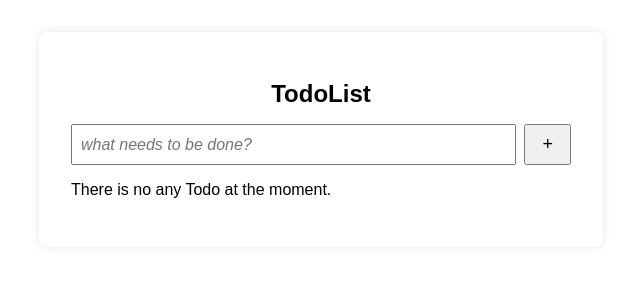
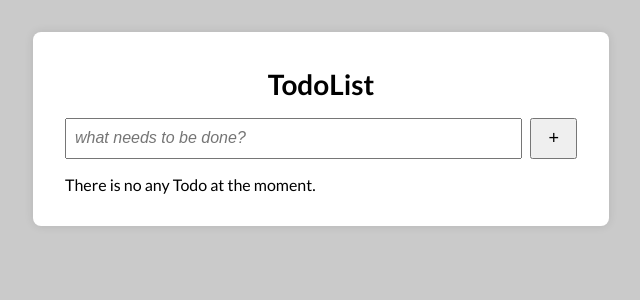
Before and after one commit to AtanasBondzhakov/todo-list, a React (Vite) app in the folder todo-list/: page / in a window 1280 px wide. Shown: the top 300 px of the page, without its empty margins (319-959 px from the left). Built offline with nearby package versions, Linux system fonts and the light colour scheme.

Commit message:
Update styles

```diff
--- a/todo-list/index.html
+++ b/todo-list/index.html
@@ -1,13 +1,21 @@
 <!doctype html>
 <html lang="en">
+
 <head>
   <meta charset="UTF-8" />
+  <link rel="preconnect" href="https://fonts.googleapis.com">
+  <link rel="preconnect" href="https://fonts.gstatic.com" crossorigin>
+  <link
+    href="https://fonts.googleapis.com/css2?family=Lato:ital,wght@0,100;0,300;0,400;0,700;0,900;1,100;1,300;1,400;1,700;1,900&display=swap"
+    rel="stylesheet">
   <link rel="icon" type="image/svg+xml" href="/vite.svg" />
   <meta name="viewport" content="width=device-width, initial-scale=1.0" />
   <title>Todo List</title>
 </head>
+
 <body>
   <div id="root"></div>
   <script type="module" src="/src/main.jsx"></script>
 </body>
+
 </html>
--- a/todo-list/src/components/TodoListItem.jsx
+++ b/todo-list/src/components/TodoListItem.jsx
@@ -10,13 +10,13 @@
     onEdit
 }) {
     return (
-        <li className='todoItem'>
+        <li className={isCompleted ? 'todoItem completed' : 'todoItem'}>
             <input
                 type="checkbox"
                 checked={isCompleted}
                 onChange={() => onToggle(id)}
             />
-            <span className={isCompleted ? 'todoText completed' : 'todoText'} >
+            <span className='todoText'>
                 {text}
             </span>
             <button className='iconButton' onClick={() => onEdit(id)}><TiPencil /></button>
--- a/todo-list/src/index.css
+++ b/todo-list/src/index.css
@@ -1,37 +1,48 @@
+body {
+  margin: 0;
+  padding: 0;
+  font-family:'Lato', sans-serif;
+  box-sizing: border-box;
+  background-color: #cacaca;
+}
+
 .container {
   background: #fff;
-  padding: 2rem;
-  max-width: 500px;
-  margin: 2rem auto;
-  border-radius: 8px;
+  padding: 1em 2em;
+  max-width: 40%;
+  margin: 2em auto;
+  border-radius: 0.5em;
   box-shadow: 0 0 10px rgba(0,0,0,0.1);
-  font-family: sans-serif;
 }
 
 .title {
   text-align: center;
   font-weight: bold;
-  font-size: 24px;
-  margin-bottom: 1rem;
+  font-size: 1.75em;
+  margin-bottom: 0.6em;
 }
 
 .todoList {
+  display: flex;
+  flex-direction: column;
   list-style: none;
   padding: 0;
-  margin-top: 1rem;
+  margin: 1em 0;
+  gap: 0.5em;
 }
 
 .todoItem {
   display: flex;
   align-items: center;
-  gap: 8px;
-  padding: 0.4rem 0;
+  gap: 1em;
+  padding: 0.5em;
   border-bottom: 1px solid #eee;
+  background-color: #e7e7e793;
 }
 
 .todoText {
   flex: 1;
-  font-size: 16px;
+  font-size: 1.25em;
 }
 
 .iconButton {
@@ -59,25 +70,6 @@
   cursor: pointer;
 }
 
-.progressTab {
-  margin-top: 1rem;
-  display: flex;
-  justify-content: space-between;
-  align-items: center;
-}
-
-.progress {
-  display: flex;
-  align-items: center;
-}
-
-.progressBar {
-  background-color: #90ee90;
-  padding: 0.3rem 0.6rem;
-  border-radius: 4px;
-  margin-right: 0.5rem;
-}
-
 .removeBtn {
   background-color: #4682b4;
   color: white;
@@ -89,6 +81,7 @@
 
 .completed {
   text-decoration: line-through;
+  background-color: #39df073b;
 }
 
 .modal {
```
Lines whose indentation alone changed are shown as unchanged.
